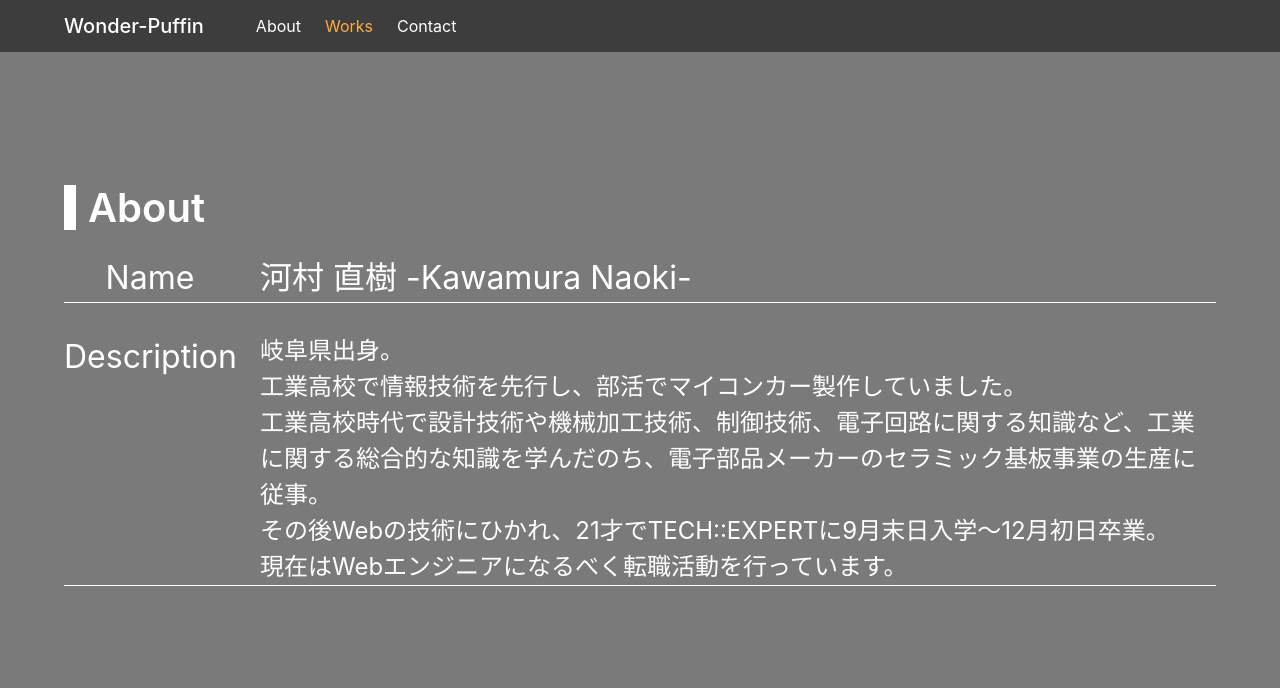
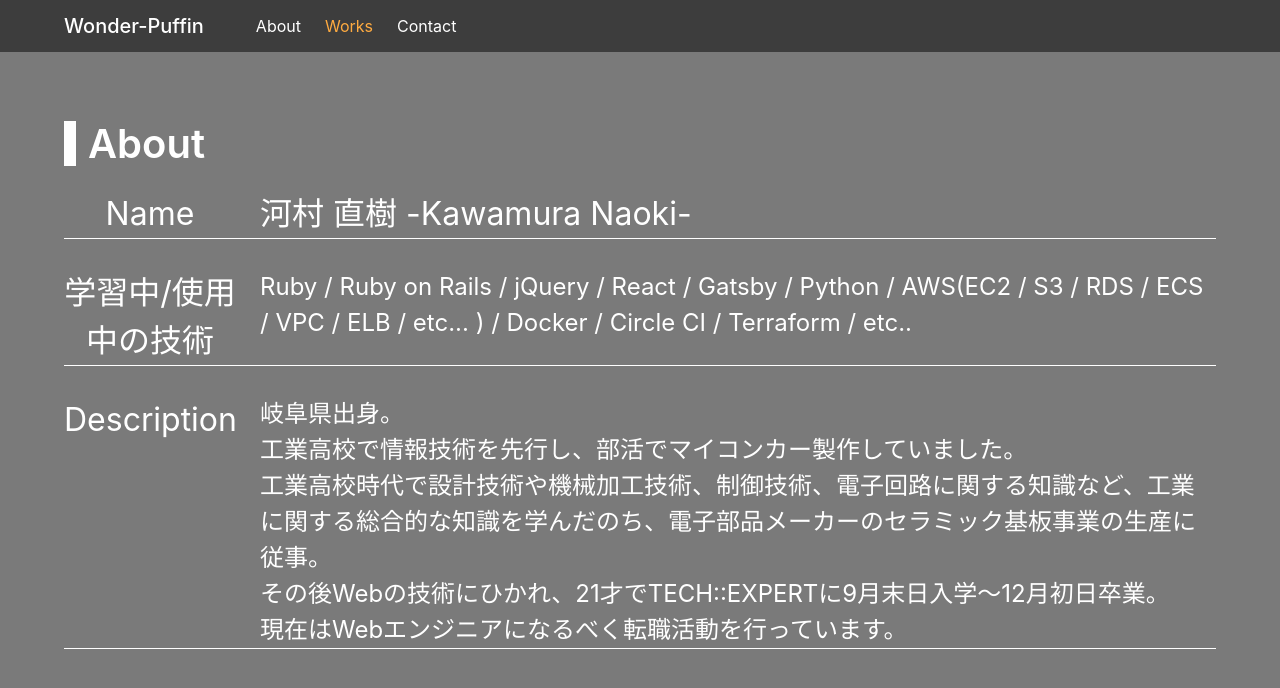
Before and after one commit to iwonder118/portfolio, a Gatsby site: page /about in a window 1280 px wide. Built offline with nearby package versions, Linux system fonts and the light colour scheme; Gatsby itself is replaced by a stand-in of ours.

Commit message:
Update-about

```diff
--- a/src/pages/about.js
+++ b/src/pages/about.js
@@ -25,6 +25,16 @@
           <Content>
             <div className="columns">
               <div className="column is-2 has-text-centered">
+                学習中/使用中の技術
+              </div>
+              <div className="column is-size-4">
+                Ruby / Ruby on Rails / jQuery / React / Gatsby / Python / AWS(EC2 / S3 / RDS / ECS / VPC / ELB / etc... ) / Docker / Circle CI / Terraform / etc..
+              </div>
+            </div>
+          </Content>
+          <Content>
+            <div className="columns">
+              <div className="column is-2 has-text-centered">
                 Description
               </div>
               <div className="column is-size-4">
```
